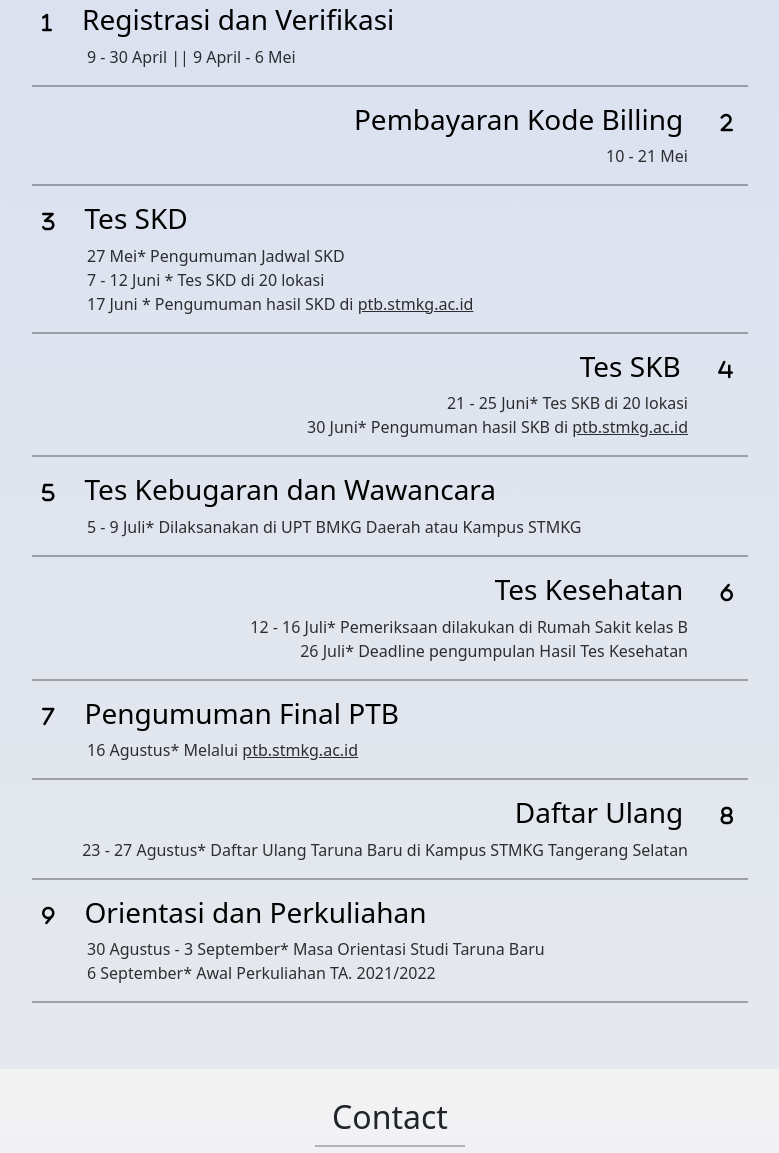
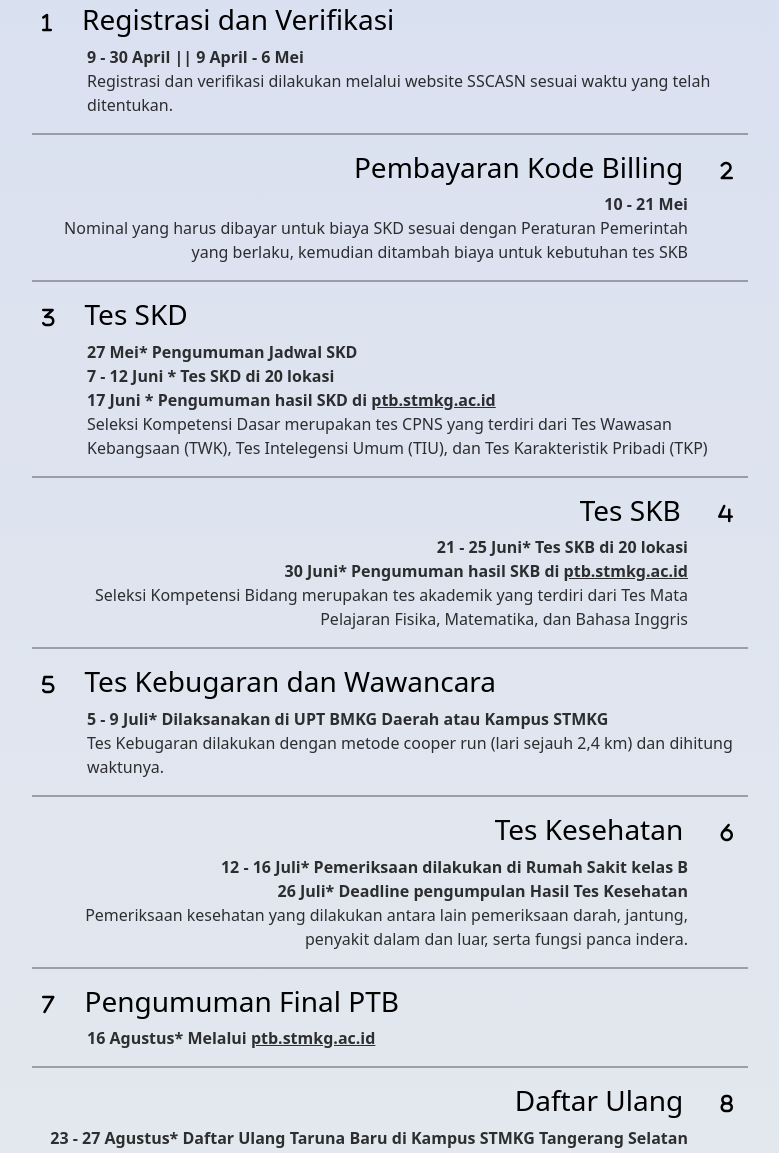
Before and after one commit to kurniawanep/Project-Seleksi-Panitia-PTB, a plain HTML site: page index.html in a window 1280 px wide. Shown: the part 1497-2650 px from the top of the page, without its empty margins (250-1029 px from the left). Drawn offline with nearby package versions, Linux system fonts and the light colour scheme; a web font is replaced by a local one.

Commit message:
Update index.html

```diff
--- a/index.html
+++ b/index.html
@@ -127,52 +127,58 @@
           <div class="kontainer">
             <div class=" kiri registrasi">
               <h5><i class="fa-solid fa-1" style="font-size: 20px; margin-right: 30px;"></i>Registrasi dan Verifikasi </h5>
-              <p>9 - 30 April || 9 April - 6 Mei</p>
+              <p><b>9 - 30 April || 9 April - 6 Mei</b></p>
+              <p>Registrasi dan verifikasi dilakukan melalui website SSCASN sesuai waktu yang telah ditentukan.</p>
             </div>
             <hr>
             <div class="kanan billing">
               <h5>Pembayaran Kode Billing <i class="fa-solid fa-2" style="font-size: 20px; margin-left: 30px;"></i></h5>
-              <p>10 - 21 Mei</p>
+              <p><b>10 - 21 Mei</b></p>
+              <p>Nominal yang harus dibayar untuk biaya SKD sesuai dengan Peraturan Pemerintah yang berlaku, kemudian ditambah biaya untuk kebutuhan tes SKB</p>
             </div>
             <hr>
             <div class=" kiri skd">
               <h5><i class="fa-solid fa-3" style="font-size: 20px; margin-right: 30px;"></i>Tes SKD </h5>
-              <p>27 Mei* Pengumuman Jadwal SKD</p>
-              <p>7 - 12 Juni * Tes SKD di 20 lokasi</p>
-              <p>17 Juni * Pengumuman hasil SKD di <a href="ptb.stmkg.ac.id" style="color: black;">ptb.stmkg.ac.id</a></p>
+              <p><b>27 Mei* Pengumuman Jadwal SKD</b></p>
+              <p><b>7 - 12 Juni * Tes SKD di 20 lokasi</b></p>
+              <p><b>17 Juni * Pengumuman hasil SKD di <a href="ptb.stmkg.ac.id" style="color: black;">ptb.stmkg.ac.id</a></b></p>
+              <p>Seleksi Kompetensi Dasar merupakan tes CPNS yang terdiri dari Tes Wawasan Kebangsaan (TWK), Tes Intelegensi Umum (TIU), dan Tes Karakteristik Pribadi (TKP)</p>
             </div>
             <hr>
             <div class="kanan skb">
               <h5>Tes SKB <i class="fa-solid fa-4" style="font-size: 20px; margin-left: 30px;"></i></h5>
-              <p>21 - 25 Juni* Tes SKB di 20 lokasi</p>
-              <p>30 Juni* Pengumuman hasil SKB di <a href="ptb.stmkg.ac.id" style="color: black;">ptb.stmkg.ac.id</a></p>
+              <p><b>21 - 25 Juni* Tes SKB di 20 lokasi</b></p>
+              <p><b>30 Juni* Pengumuman hasil SKB di <a href="ptb.stmkg.ac.id" style="color: black;">ptb.stmkg.ac.id</a></b></p>
+              <p>Seleksi Kompetensi Bidang merupakan tes akademik yang terdiri dari Tes Mata Pelajaran Fisika, Matematika, dan Bahasa Inggris</p>
             </div>
             <hr>
             <div class=" kiri kebugaran">
               <h5><i class="fa-solid fa-5" style="font-size: 20px; margin-right: 30px;"></i>Tes Kebugaran dan Wawancara </h5>
-              <p>5 - 9 Juli* Dilaksanakan di UPT BMKG Daerah atau Kampus STMKG</p>
+              <p><b>5 - 9 Juli* Dilaksanakan di UPT BMKG Daerah atau Kampus STMKG</b></p>
+              <p>Tes Kebugaran dilakukan dengan metode cooper run (lari sejauh 2,4 km) dan dihitung waktunya.</p>
             </div>
             <hr>
             <div class="kanan kesehatan">
               <h5>Tes Kesehatan <i class="fa-solid fa-6" style="font-size: 20px; margin-left: 30px;"></i></h5>
-              <p>12 - 16 Juli* Pemeriksaan dilakukan di Rumah Sakit kelas B</p>
-              <p>26 Juli* Deadline pengumpulan Hasil Tes Kesehatan</p>
+              <p><b>12 - 16 Juli* Pemeriksaan dilakukan di Rumah Sakit kelas B</b></p>
+              <p><b>26 Juli* Deadline pengumpulan Hasil Tes Kesehatan</b></p>
+              <p>Pemeriksaan kesehatan yang dilakukan antara lain pemeriksaan darah, jantung, penyakit dalam dan luar, serta fungsi panca indera.</p>
             </div>
             <hr>
             <div class=" kiri final">
               <h5><i class="fa-solid fa-7" style="font-size: 20px; margin-right: 30px;"></i>Pengumuman Final PTB </h5>
-              <p>16 Agustus* Melalui <a href="ptb.stmkg.ac.id" style="color: black;">ptb.stmkg.ac.id</a></p>
+              <p><b>16 Agustus* Melalui <a href="ptb.stmkg.ac.id" style="color: black;">ptb.stmkg.ac.id</a></b></p>
             </div>
             <div class="kanan daftar-ulang">
               <hr>
               <h5>Daftar Ulang <i class="fa-solid fa-8" style="font-size: 20px; margin-left: 30px;"></i></h5>
-              <p>23 - 27 Agustus* Daftar Ulang Taruna Baru di Kampus STMKG Tangerang Selatan</p>
+              <p><b>23 - 27 Agustus* Daftar Ulang Taruna Baru di Kampus STMKG Tangerang Selatan</b></p>
             </div>
             <hr>
             <div class=" kiri orientasi">
               <h5><i class="fa-solid fa-9" style="font-size: 20px; margin-right: 30px;"></i>Orientasi dan Perkuliahan </h5>
-              <p>30 Agustus - 3 September* Masa Orientasi Studi Taruna Baru</p>
-              <p>6 September* Awal Perkuliahan TA. 2021/2022</p>
+              <p><b>30 Agustus - 3 September* Masa Orientasi Studi Taruna Baru</b></p>
+              <p><b>6 September* Awal Perkuliahan TA. 2021/2022</b></p>
             </div>
             <hr>
           </div>
```
